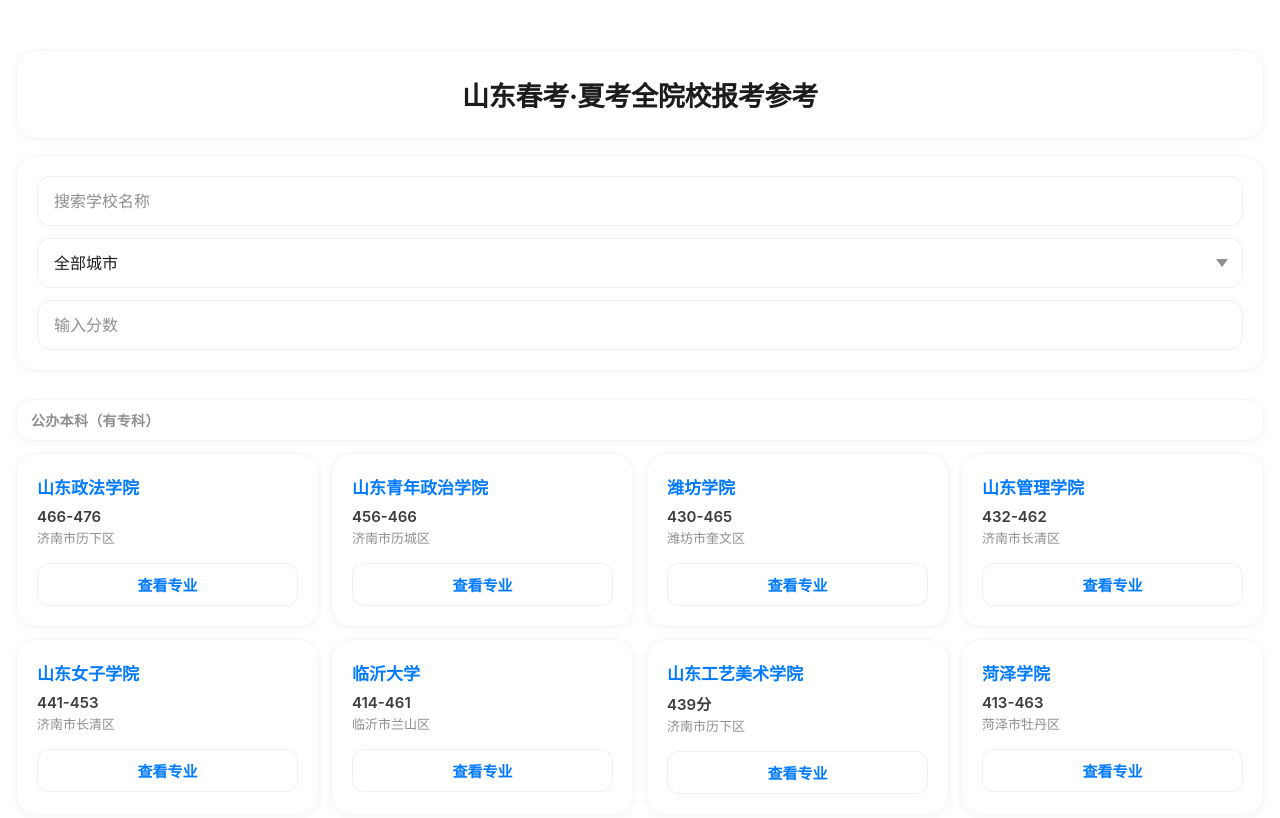
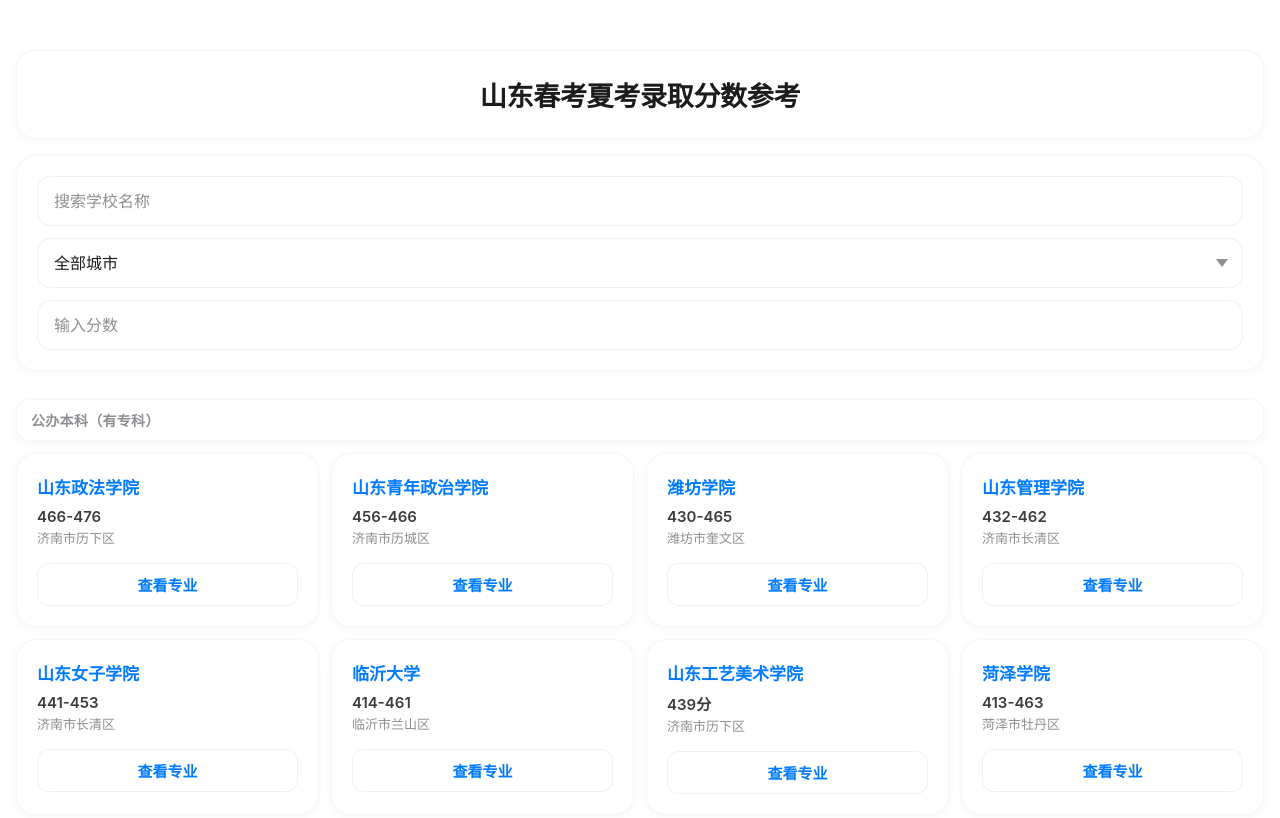
Before and after one commit to xingyou9/xingyou, a plain HTML site: page index.html in a window 1280 px wide. Shown: the top 818 px of the page. Drawn offline with Linux system fonts and the light colour scheme.

Commit message:
Update index.html

```diff
--- a/index.html
+++ b/index.html
@@ -245,7 +245,7 @@ html, body {
 <div class="top-sticky-bar" id="stickyBar">当前：全部院校</div>
 
 <div class="header ios-liquid">
-  <h1>山东春考·夏考全院校报考参考</h1>
+  <h1>山东春考夏考录取分数参考</h1>
 </div>
 
 <div class="filter-group ios-liquid">
```
